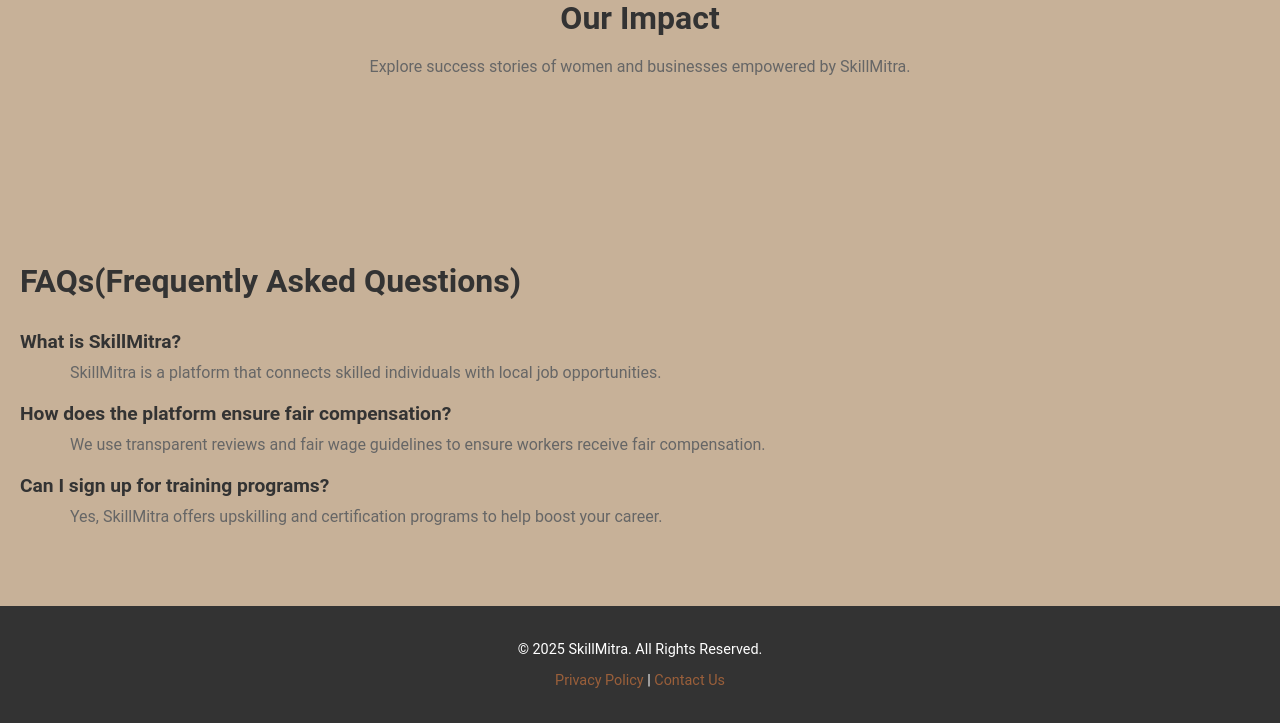
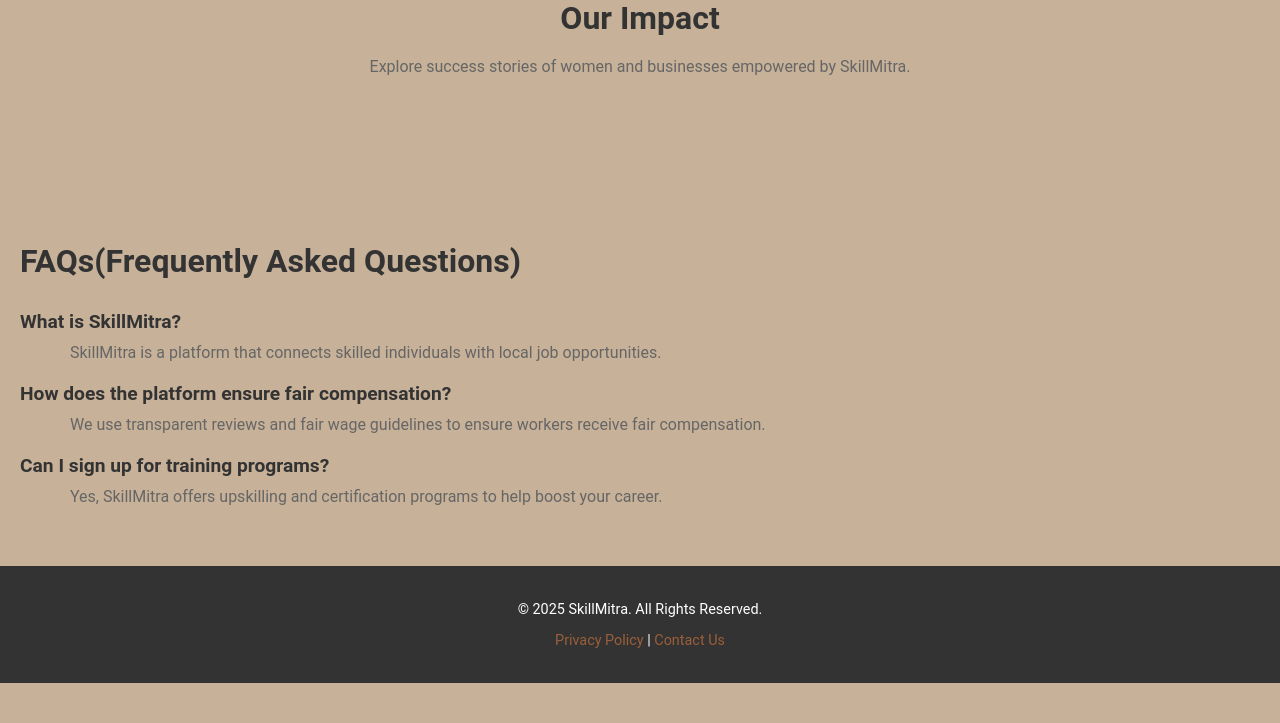
Before and after one commit to kanushkajoshi/SkillMitra, a PHP site: page / in a window 1280 px wide. Shown: the part 1900-2623 px from the top of the page. After the commit the page ends 2583 px from the top, so only its background shows below. Run offline with PHP 8.4, Linux system fonts and the light colour scheme.

Commit message:
add styles

```diff
--- a/styles.css
+++ b/styles.css
@@ -192,9 +192,6 @@
 .feature-btn:active {
     transform: scale(0.95); /* Slight shrink on click */
 }
-<<<<<<< HEAD
-
-=======
 /* FAQ Section */
 #faq {
     text-align: left; /* Aligns the section content */
@@ -266,4 +263,3 @@
     margin: 0; /* Remove default margin */
     line-height: 1.6; /* Line spacing for readability */
 }
->>>>>>> 09df8c4ad4fcf6b450c5e4ed5943c3f7155c5530
```
